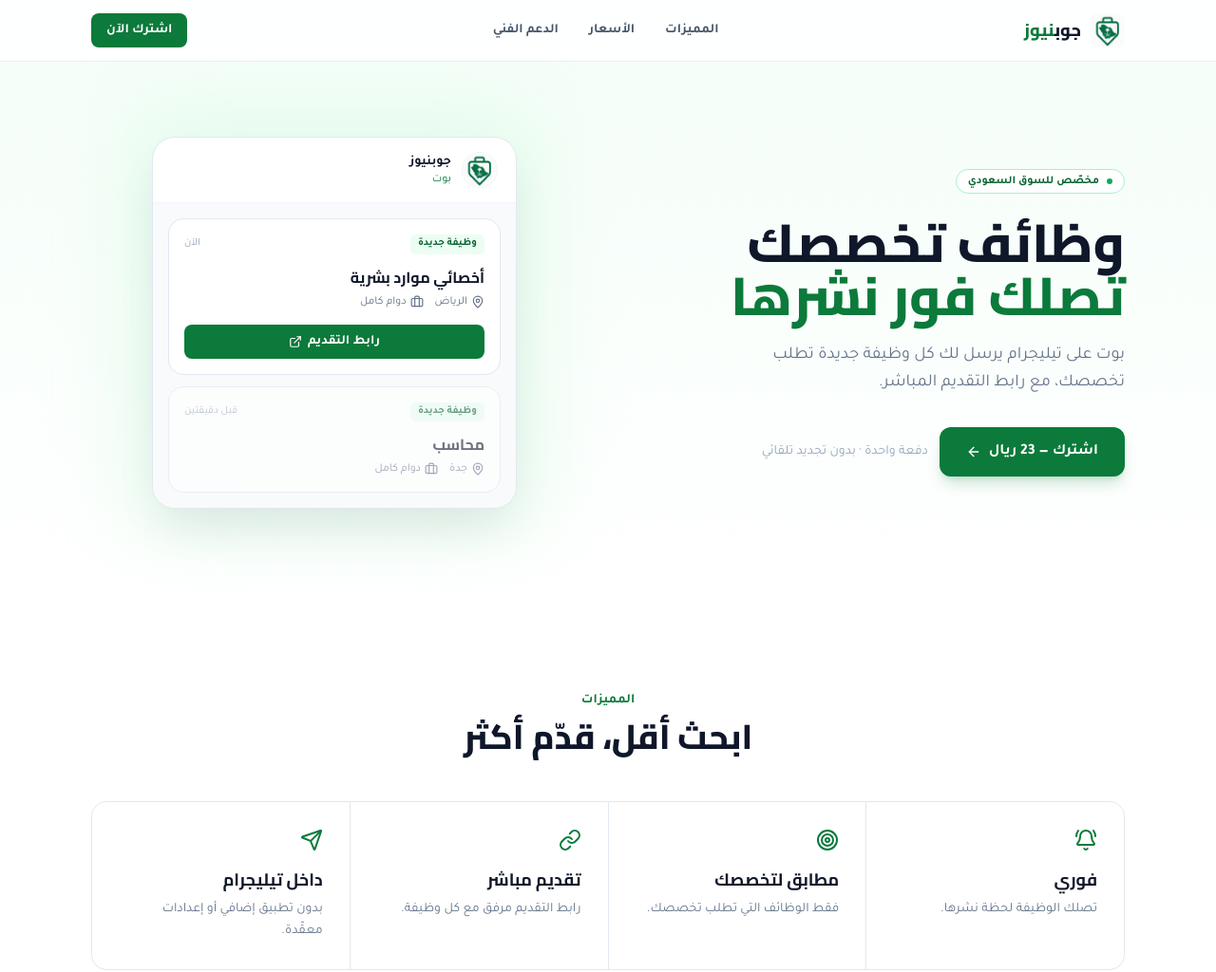
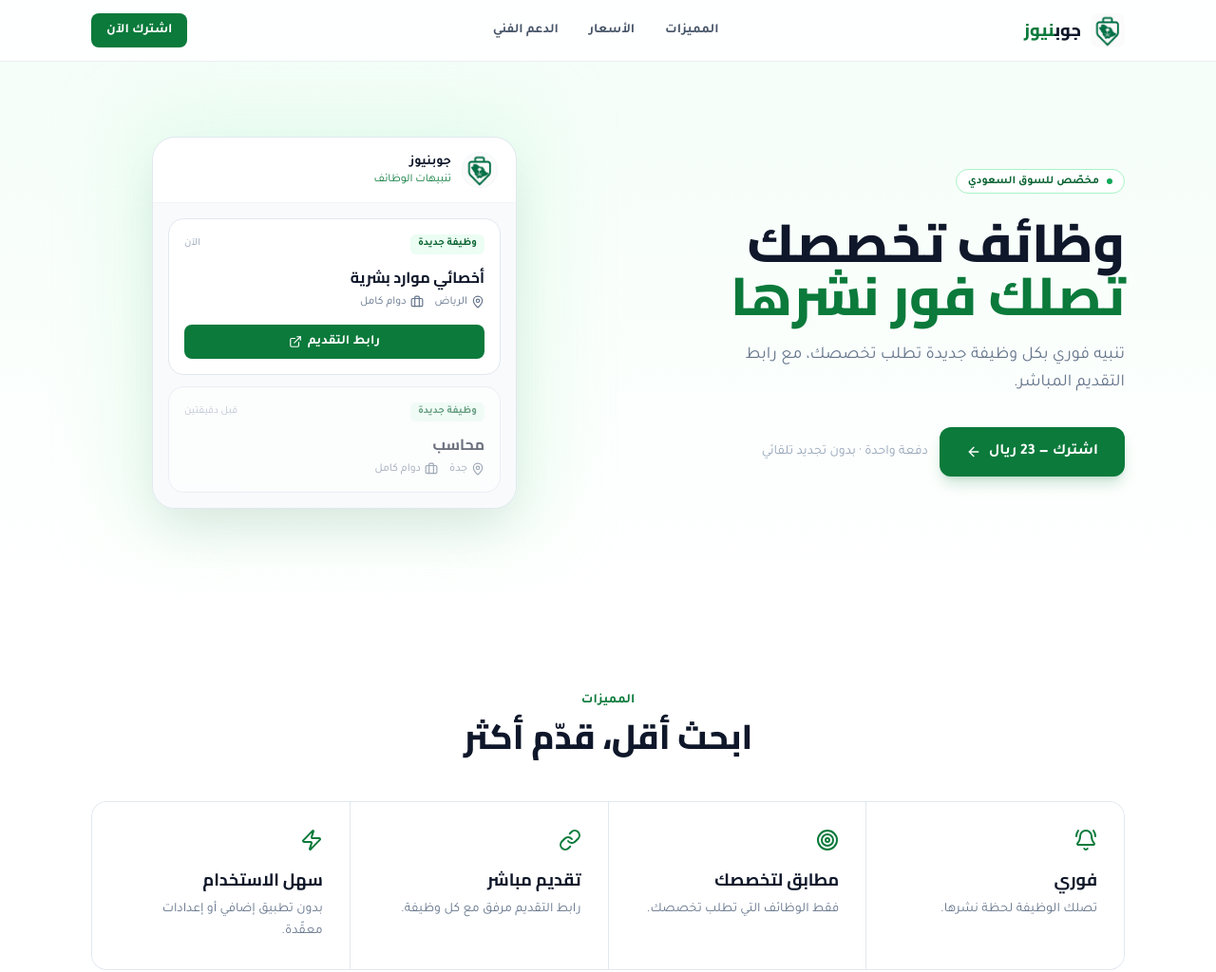
Before and after one commit to fawzaan911/jobnewsWeb, a plain HTML site: page index.html in a window 1280 px wide. Shown: the top 1024 px of the page at 95% size. Drawn offline with Linux system fonts and the light colour scheme.

Commit message:
إزالة ذكر البوت وتيليجرام من نصوص الموقع
- إعادة صياغة الوصف الرئيسي ووصف المشاركة وميزة سهل الاستخدام
- حذف عبارة البوت من الصفحات القانونية دون تغيير المعنى
- تحديث صورة المشاركة

```diff
--- a/index.html
+++ b/index.html
@@ -4,7 +4,7 @@
   <meta charset="UTF-8" />
   <meta name="viewport" content="width=device-width, initial-scale=1.0, viewport-fit=cover" />
   <title>جوبنيوز — أتمتة الوظائف وتنبيهات فورية</title>
-  <meta name="description" content="بوت على تيليجرام يرسل لك كل وظيفة جديدة تطلب تخصصك فور نشرها، مع رابط التقديم المباشر. مخصّص للسوق السعودي — 23 ريال لشهر واحد." />
+  <meta name="description" content="تنبيه فوري بكل وظيفة جديدة تطلب تخصصك، مع رابط التقديم المباشر. مخصّص للسوق السعودي — 23 ريال لشهر واحد." />
   <meta name="theme-color" content="#0b7a3b" />
   <link rel="canonical" href="https://jobnewsksa.com/" />
 
@@ -14,7 +14,7 @@
   <meta property="og:site_name" content="جوبنيوز" />
   <meta property="og:url" content="https://jobnewsksa.com/" />
   <meta property="og:title" content="جوبنيوز — وظائف تخصصك تصلك فور نشرها" />
-  <meta property="og:description" content="بوت على تيليجرام يرسل لك كل وظيفة جديدة تطلب تخصصك، مع رابط التقديم المباشر." />
+  <meta property="og:description" content="تنبيه فوري بكل وظيفة جديدة تطلب تخصصك، مع رابط التقديم المباشر." />
   <meta property="og:image" content="https://jobnewsksa.com/assets/og-image.png" />
   <meta property="og:image:width" content="1200" />
   <meta property="og:image:height" content="630" />
@@ -24,7 +24,7 @@
   <meta name="twitter:card" content="summary_large_image" />
   <meta name="twitter:site" content="@jobnewsksa" />
   <meta name="twitter:title" content="جوبنيوز — وظائف تخصصك تصلك فور نشرها" />
-  <meta name="twitter:description" content="بوت على تيليجرام يرسل لك كل وظيفة جديدة تطلب تخصصك، مع رابط التقديم المباشر." />
+  <meta name="twitter:description" content="تنبيه فوري بكل وظيفة جديدة تطلب تخصصك، مع رابط التقديم المباشر." />
   <meta name="twitter:image" content="https://jobnewsksa.com/assets/og-image.png" />
 
   <script type="application/ld+json">
@@ -214,7 +214,7 @@
           </h1>
 
           <p class="mx-auto lg:mx-0 mt-5 max-w-md text-lg leading-relaxed text-slate-500">
-            بوت على تيليجرام يرسل لك كل وظيفة جديدة تطلب تخصصك، مع رابط التقديم المباشر.
+            تنبيه فوري بكل وظيفة جديدة تطلب تخصصك، مع رابط التقديم المباشر.
           </p>
 
           <div class="mt-8 flex flex-col sm:flex-row items-center justify-center lg:justify-start gap-3">
@@ -227,15 +227,15 @@
           </div>
         </div>
 
-        <!-- معاينة تنبيه الوظيفة داخل البوت -->
-        <div class="reveal relative mx-auto w-full max-w-sm" role="img" aria-label="مثال لتنبيه وظيفة داخل بوت جوبنيوز">
+        <!-- معاينة تنبيه الوظيفة -->
+        <div class="reveal relative mx-auto w-full max-w-sm" role="img" aria-label="مثال لتنبيه وظيفة من جوبنيوز">
           <div class="pointer-events-none absolute -inset-6 rounded-[2.5rem] bg-saud-100/50 blur-2xl" aria-hidden="true"></div>
           <div class="relative overflow-hidden rounded-3xl border border-slate-200 bg-white shadow-2xl shadow-slate-900/10" aria-hidden="true">
             <div class="flex items-center gap-3 border-b border-slate-100 px-5 py-4">
               <img src="assets/logo.png" alt="" width="36" height="36" decoding="async" class="h-9 w-9 rounded-full object-contain ring-1 ring-slate-100" />
               <div class="text-right">
                 <p class="text-sm font-bold text-slate-900">جوبنيوز</p>
-                <p class="text-xs text-saud-600">بوت</p>
+                <p class="text-xs text-saud-600">تنبيهات الوظائف</p>
               </div>
             </div>
 
@@ -297,8 +297,8 @@
             <p class="mt-1.5 text-sm leading-relaxed text-slate-500">رابط التقديم مرفق مع كل وظيفة.</p>
           </div>
           <div class="reveal bg-white p-5 sm:p-7">
-            <svg class="h-6 w-6 text-saud-600" viewBox="0 0 24 24" fill="none" stroke="currentColor" stroke-width="2" stroke-linecap="round" stroke-linejoin="round" aria-hidden="true"><path d="M14.536 21.686a.5.5 0 0 0 .937-.024l6.5-19a.496.496 0 0 0-.635-.635l-19 6.5a.5.5 0 0 0-.024.937l7.93 3.18a2 2 0 0 1 1.112 1.11z"/><path d="m21.854 2.147-10.94 10.939"/></svg>
-            <h3 class="mt-4 font-display text-lg font-bold text-slate-900">داخل تيليجرام</h3>
+            <svg class="h-6 w-6 text-saud-600" viewBox="0 0 24 24" fill="none" stroke="currentColor" stroke-width="2" stroke-linecap="round" stroke-linejoin="round" aria-hidden="true"><path d="M4 14a1 1 0 0 1-.78-1.63l9.9-10.2a.5.5 0 0 1 .86.46l-1.92 6.02A1 1 0 0 0 13 10h7a1 1 0 0 1 .78 1.63l-9.9 10.2a.5.5 0 0 1-.86-.46l1.92-6.02A1 1 0 0 0 11 14z"/></svg>
+            <h3 class="mt-4 font-display text-lg font-bold text-slate-900">سهل الاستخدام</h3>
             <p class="mt-1.5 text-sm leading-relaxed text-slate-500">بدون تطبيق إضافي أو إعدادات معقّدة.</p>
           </div>
         </div>
```
Also changed, not shown: privacy/index.html (+1 -1 lines), refund/index.html (+1 -1 lines), terms/index.html (+1 -1 lines), assets/og-image.png.
